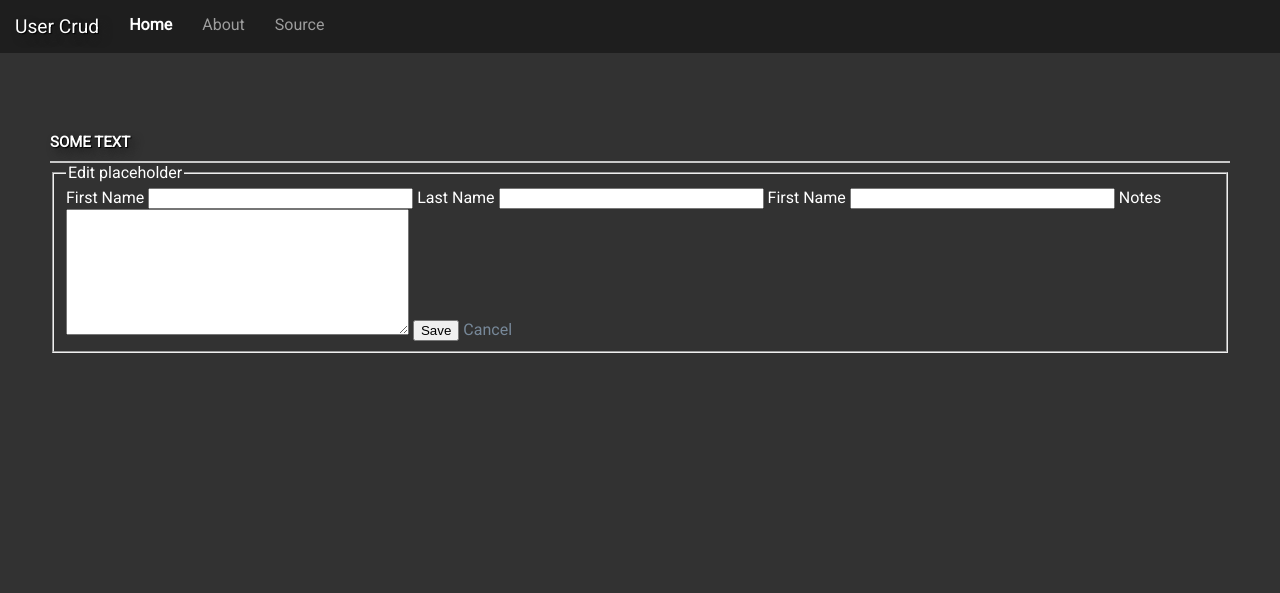
After one commit to jonathanstallings/cf-django, a Django app: page /users//add/ in a window 1280 px wide. The commit adds this page. Shown: the top 593 px of the page. Run offline with Django 3.2, Linux system fonts and the light colour scheme; some libraries are stand-ins or nearby versions.

Commit message:
Work on Add page

```diff
--- /dev/null
+++ b/users/templates/users/detail.html
@@ -0,0 +1,23 @@
+{% extends "users/base.html" %}
+{% block content %}
+<h3>Some Text</h3>
+<form action="{% url 'edit' user.id %}" method="post">
+{% csrf_token %}
+    <fieldset>
+        <legend>
+            Edit placeholder
+        </legend>
+        <label for="first-name">First Name</label>
+        <input type="text" name="first-name" value="{{ user.first_name }}" size="30" maxlength="60" required />
+        <label for="last-name">Last Name</label>
+        <input type="text" name="last-name" value="{{ user.last_name }}" size="30" maxlength="60" required />
+        <label for="email">First Name</label>
+        <input type="email" name="email" value="{{ user.email }}" size="30" maxlength="254" required />
+        <label for="notes">Notes</label>
+        <textarea name="notes" id="notes" cols="40" rows="8"></textarea>
+        <input type="submit" value="Save">
+        <a class="button" href="/">Cancel</a>
+    </fieldset>
+
+</form>
+{% endblock %}
--- a/users/templates/users/index.html
+++ b/users/templates/users/index.html
@@ -1,6 +1,6 @@
 {% extends "users/base.html" %}
 {% block content %}
-<button id="add-user-button">Add User</button>
+<a href="{% url 'users:add' %}" class="button">Add User</a>
 <section id="current-users">
     <h3>Current Users</h3>
     <ul>
--- a/users/urls.py
+++ b/users/urls.py
@@ -4,4 +4,5 @@ from . import views
 
 urlpatterns = [
     url(r'^$', views.IndexView, name='index'),
+    url(r'^/add/$', views.AddView, name='add'),
 ]
--- a/users/views.py
+++ b/users/views.py
@@ -9,3 +9,22 @@ from .models import User
 def IndexView(request):
     context = {'user_list': User.objects.order_by('first_name')}
     return render(request, 'users/index.html', context)
+
+
+def DetailView(request, user_id=None):
+    context = {'user': get_object_or_404(User, pk=user_id)}
+    return render(request, 'users/detail.html', context)
+
+
+def AddView(request):
+    user = {
+        'id': 0,
+        'first_name': "",
+        'last_name': "",
+        'email': ""
+    }
+    context = {
+        'user': user
+    }
+
+    return render(request, 'users/detail.html', context)
```
